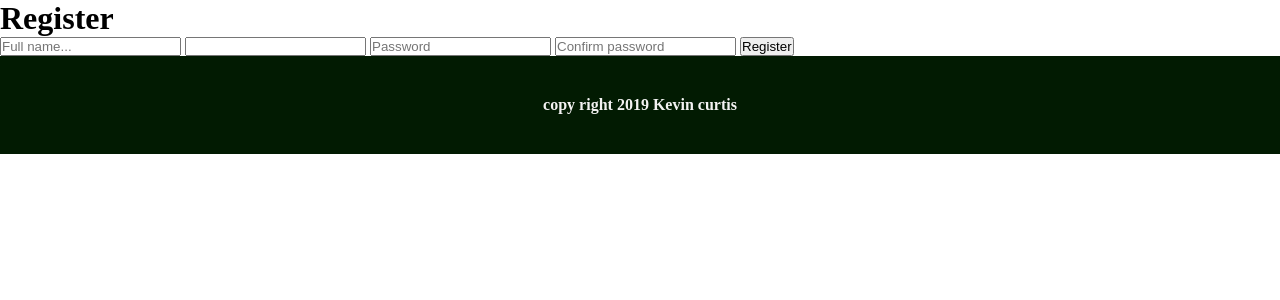
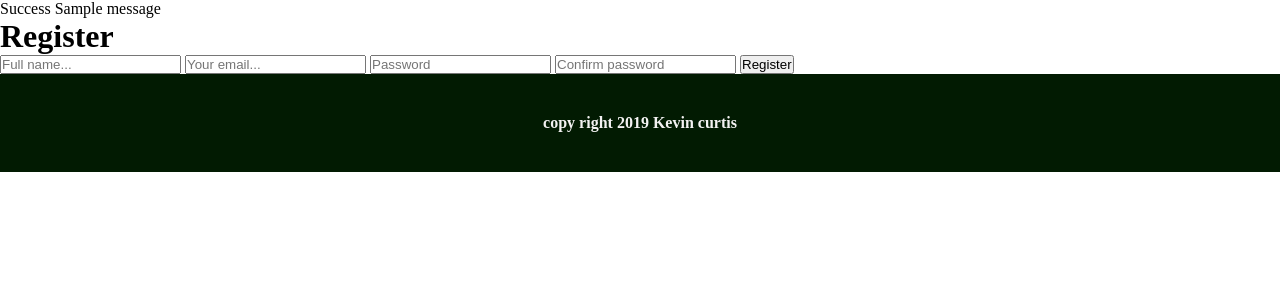
Before and after one commit to KevinCurtisDev/tech_job_finder, a Django app: page /accounts/register in a window 1280 px wide. Shown: the part 68-368 px from the top of the page. Run offline with Django 3.2, Linux system fonts and the light colour scheme; tables that the repository leaves empty hold one stand-in row (values such as "Sample post"); one stand-in notice (Sample message) is shown.

Commit message:
Added register form validations and error messages

```diff
--- a/accounts/views.py
+++ b/accounts/views.py
@@ -1,10 +1,43 @@
 from django.shortcuts import render, redirect
+from django.contrib import messages
+from django.contrib.auth.models import User
 
 def login(request):
     return render(request, 'accounts/login.html')
 
 def register(request):
-    return render(request, 'accounts/register.html')
+    '''
+        This function takes the registration post request variables and checks them against
+        custom validations. If the validations pass then a new user is created and the user is taken
+        to the login page. Otherwise the user is redirected to the register page with a validation error message.
+    '''
+    if request.method == 'POST':
+        username = request.POST['username']
+        email = request.POST['email']
+        password = request.POST['password']
+        password2 = request.POST['password2']
+
+        if password == password2:
+            if User.objects.filter(username=username).exists():
+                print('That name is already registered')
+                messages.error(request, 'That name is already registered')
+                return redirect('register')
+            else:
+                if User.objects.filter(email=email).exists():
+                    print ('That email is already registered to a user')
+                    messages.error(request, 'That email is already registered to a user')
+                    return redirect('register')
+                else:
+                    user = User.objects.create_user(username=username, email=email, password=password)
+                    user.save()
+                    print ('You are now registered')
+                    messages.success(request, 'You are now registered')
+                    return redirect('login')
+        else:
+            messages.error(request, 'Passwords do not match')
+            return redirect('register')
+    else:
+        return render(request, 'accounts/register.html')
 
 def logout(request):
     return redirect(request, 'index')
--- a/jobfinder/settings.py
+++ b/jobfinder/settings.py
@@ -134,3 +134,8 @@ STATICFILES_DIRS = [
 # Media Folder settings
 MEDIA_ROOT = os.path.join(BASE_DIR, 'media')
 MEDIA_URL = '/media/'
+
+from django.contrib.messages import constants as messages
+MESSAGE_TAGS = {
+    messages.ERROR: ''
+}
--- a/templates/accounts/login.html
+++ b/templates/accounts/login.html
@@ -1,6 +1,7 @@
 {% extends 'base.html' %}
 
 {% block content %}
+    {% include 'partials/_message.html' %}
     <h1>login</h1>
     <form action="{% url 'dashboard' %}" method="POST">
         <!-- Add cs_rf token to prevent cross sight forgery -->
--- a/templates/accounts/register.html
+++ b/templates/accounts/register.html
@@ -1,12 +1,13 @@
 {% extends 'base.html' %}
 
 {% block content %}
+    {% include 'partials/_message.html' %}
     <h1>Register</h1>
-    <form action="{% url 'login' %}" method="POST">
+    <form action="{% url 'register' %}" method="POST">
         <!-- Add cs_rf token to prevent cross sight forgery -->
         {% csrf_token %}
         <input type="text" name="username" required placeholder="Full name...">
-        <input type="email" name="email">
+        <input type="email" name="email" required placeholder="Your email...">
         <input type="password" name="password" required placeholder="Password">
         <input type="password" name="password2" required placeholder="Confirm password">
         <input type="submit" value="Register">
--- /dev/null
+++ b/templates/partials/_message.html
@@ -0,0 +1,12 @@
+{% if messages %}
+    {% for message in messages %}
+        <p>
+            {% if message.level == DEFAULT_MESSAGE_LEVELS.ERROR %}
+                Error:
+            {% else %}
+                {{ message.tags|title }}
+            {% endif %}
+            {{ message }}
+        </p>
+    {% endfor %}
+{% endif %}
```
